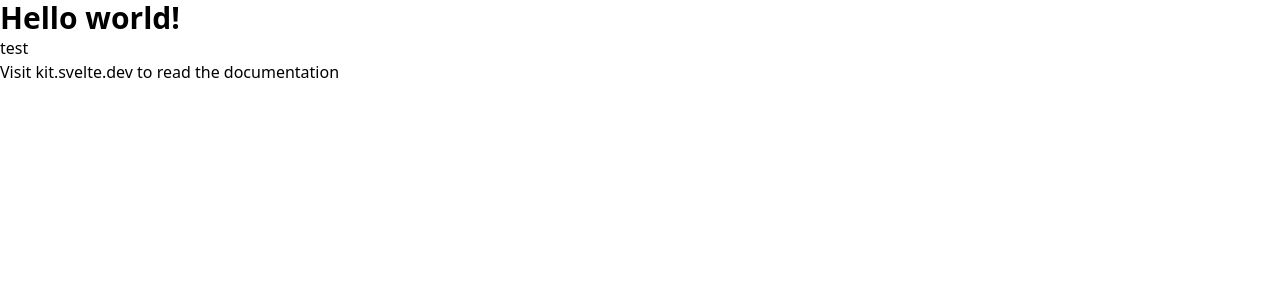
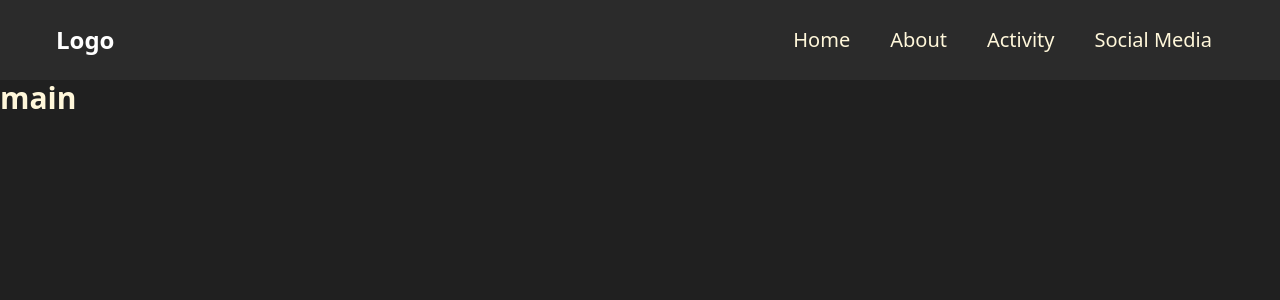
Before and after one commit to Madani-City/fe-svelte-madani, a SvelteKit app: page / in a window 1280 px wide. Shown: the top 300 px of the page. Built offline with nearby package versions, Linux system fonts and the light colour scheme.

Commit message:
Feat[DA]:(about page) add page skeleton

```diff
--- a/src/app.html
+++ b/src/app.html
@@ -4,9 +4,20 @@
 		<meta charset="utf-8" />
 		<link rel="icon" href="%sveltekit.assets%/favicon.png" />
 		<meta name="viewport" content="width=device-width" />
+		<!-- meta -->
+		<meta name="description" content="Kota Madani adalah komunitas game yang dibentuk sebagai wadah untuk menciptakan lingkungan  damai dan menyenangkan bagi gamers sekaligus sebagai tempat yang mendukung keberlangsungan aktivitas positif dan dibangun sebagai ruang untuk tumbuh bersama menjadi lebih baik." />
+		<meta name="keywords" content="kota-madani, madani, discord madani, muslim gamers, gamer" />
+		<meta name="author" content="kota Madani" />
+		<style>
+			html, body {
+			  height: 100%;
+			  overflow: hidden;
+			}
+		  </style>
+
 		%sveltekit.head%
 	</head>
 	<body data-sveltekit-preload-data="hover">
-		<div style="display: contents">%sveltekit.body%</div>
+		<div style="display: contents; box-sizing: border-box;">%sveltekit.body%</div>
 	</body>
 </html>
--- a/src/routes/+layout.svelte
+++ b/src/routes/+layout.svelte
@@ -1,4 +1,50 @@
+
 <script>
-    import "../app.css";
-</script>
+	import { fade, slide } from 'svelte/transition';
+	import '../app.css';
+	let showMenu = false;
+
+	function toggleMenu() {
+		showMenu = !showMenu;
+	}
+ </script>
+
+  <nav class="top-0 bg-[#2b2b2b] w-full">
+	<div class="mx-14">
+	  <div class="flex items-center justify-between h-20">
+		<div class="flex-shrink-0">
+		  <a href="/" class="text-white text-2xl font-bold">Logo</a>
+		</div>
+		<button class="block md:hidden text-white focus:outline-none" on:click={toggleMenu}>
+		  <svg class="h-6 w-6 fill-current" viewBox="0 0 24 24" xmlns="http://www.w3.org/2000/svg">
+			{#if showMenu}
+			  <path fill-rule="evenodd" clip-rule="evenodd" d="M19.293 4.707a1 1 0 010 1.414l-14 14a1 1 0 01-1.414-1.414l14-14a1 1 0 011.414 0z" />
+			  <path fill-rule="evenodd" clip-rule="evenodd" d="M4.707 4.707a1 1 0 000 1.414l14 14a1 1 0 001.414-1.414l-14-14a1 1 0 00-1.414 0z" />
+			{:else}
+			  <path fill-rule="evenodd" clip-rule="evenodd" d="M4 6h16v2H4V6zm0 5h16v2H4v-2zm0 5h16v2H4v-2z" />
+			{/if}
+		  </svg>
+		</button>
+		<div class="hidden md:block">
+		  <div class="ml-10 flex items-baseline space-x-4 text-xl text-[#FFF7DA]">
+			<a href="/" class="hover:text-white px-3 py-2 rounded-md font-medium">Home</a>
+			<a href="/about" class="hover:text-white px-3 py-2 rounded-md font-medium">About</a>
+			<a href="/activity" class="hover:text-white px-3 py-2 rounded-md font-medium">Activity</a>
+			<a href="/social-media" class="hover:text-white px-3 py-2 rounded-md font-medium">Social Media</a>
+		  </div>
+		</div>
+	  </div>
+	</div>
+	{#if showMenu}
+	<div transition:slide class="md:hidden absolute top-20 w-full bg-[#2b2b2b]">
+	  <div class="flex flex-col items-start py-4 px-4 text-[#FFF7DA]">
+		<a href="/" class="hover:text-white text-xl py-2" on:click={toggleMenu}>Home</a>
+		<a href="/about" class="hover:text-white text-xl py-2" on:click={toggleMenu}>About</a>
+		<a href="/activity" class="hover:text-white text-xl py-2" on:click={toggleMenu}>Activity</a>
+		<a href="/social-media" class="hover:text-white text-xl py-2" on:click={toggleMenu}>Social Media</a>
+	  </div>
+	</div>
+	{/if}
+  </nav>
+
 <slot />
--- a/src/routes/+page.svelte
+++ b/src/routes/+page.svelte
@@ -1,5 +1,27 @@
-<h1 class="text-3xl font-bold">
-    Hello world!
-</h1>
-<p>test</p>
-<p>Visit <a href="https://kit.svelte.dev">kit.svelte.dev</a> to read the documentation</p>
+<svelte:head>
+	<title>Home</title>
+</svelte:head>
+<script>
+</script>
+<div class="text-3xl font-bold bg-[#202020] min-h-screen text-[#FFF7DA] overflow-hidden">
+    <div class="main slide-in">
+        main
+      </div>
+</div>
+
+<style>
+  /* animation slide in from buttom */
+  .slide-in {
+    animation: slideIn 1s ease-in-out;
+  }
+  @keyframes slideIn {
+    0% {
+      transform: translateY(100%);
+      opacity: 0;
+    }
+    100% {
+      transform: translateY(0);
+      opacity: 1;
+    }
+  }
+</style>
--- /dev/null
+++ b/src/routes/about/+page.svelte
@@ -0,0 +1,10 @@
+<svelte:head>
+	<title>About</title>
+	<meta name="viewport" content="width=device-width, initial-scale=1" />
+</svelte:head>
+
+<div class="text-3xl font-bold bg-[#202020] min-h-screen text-[#FFF7DA] overflow-hidden">
+    <div class="main">
+        About
+      </div>
+</div>
--- a/svelte.config.js
+++ b/svelte.config.js
@@ -1,4 +1,4 @@
-import adapter from '@sveltejs/adapter-auto';
+import adapter from '@sveltejs/adapter-static';
 import { vitePreprocess } from '@sveltejs/kit/vite';
 
 /** @type {import('@sveltejs/kit').Config} */
@@ -15,7 +15,7 @@ const config = {
 			{
 				pages: 'build',
 				assets: 'build',
-				fallback: '200.html',
+				fallback: 'index.html',
 				precompress: false,
 				strict: false
 			}
```
